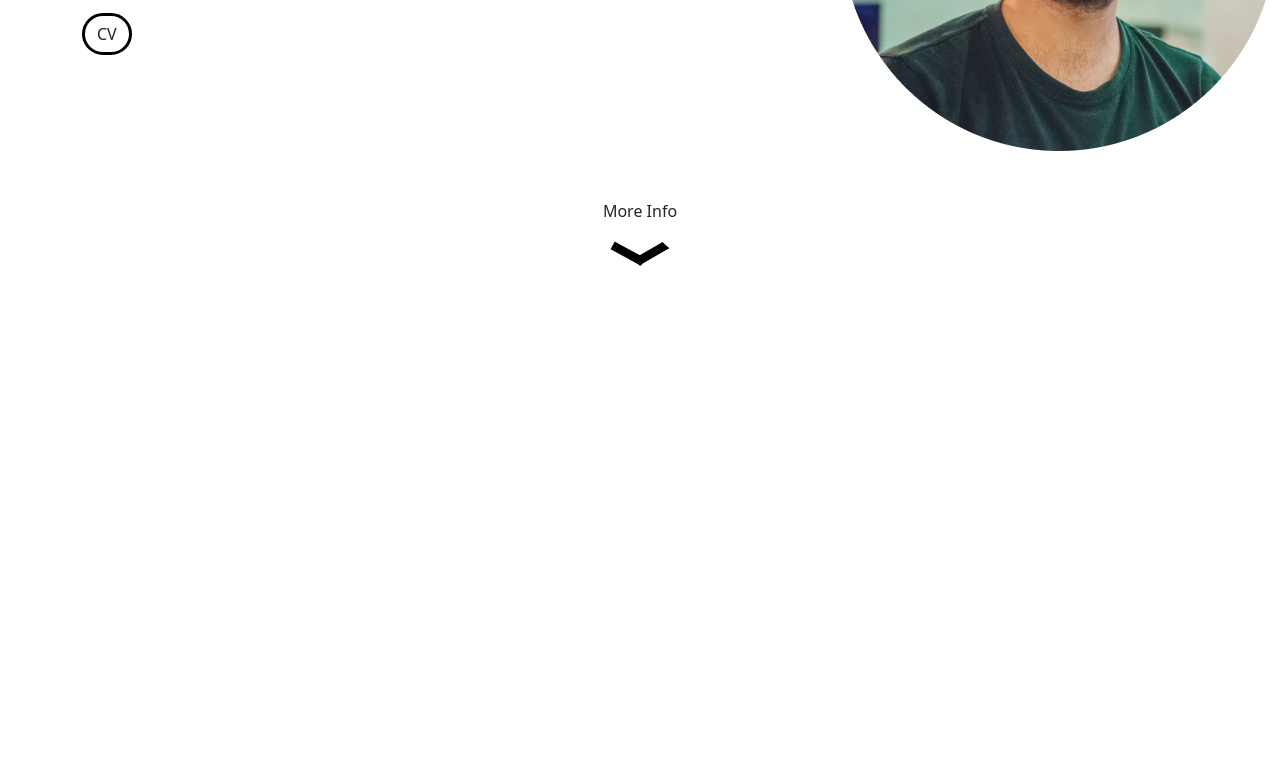
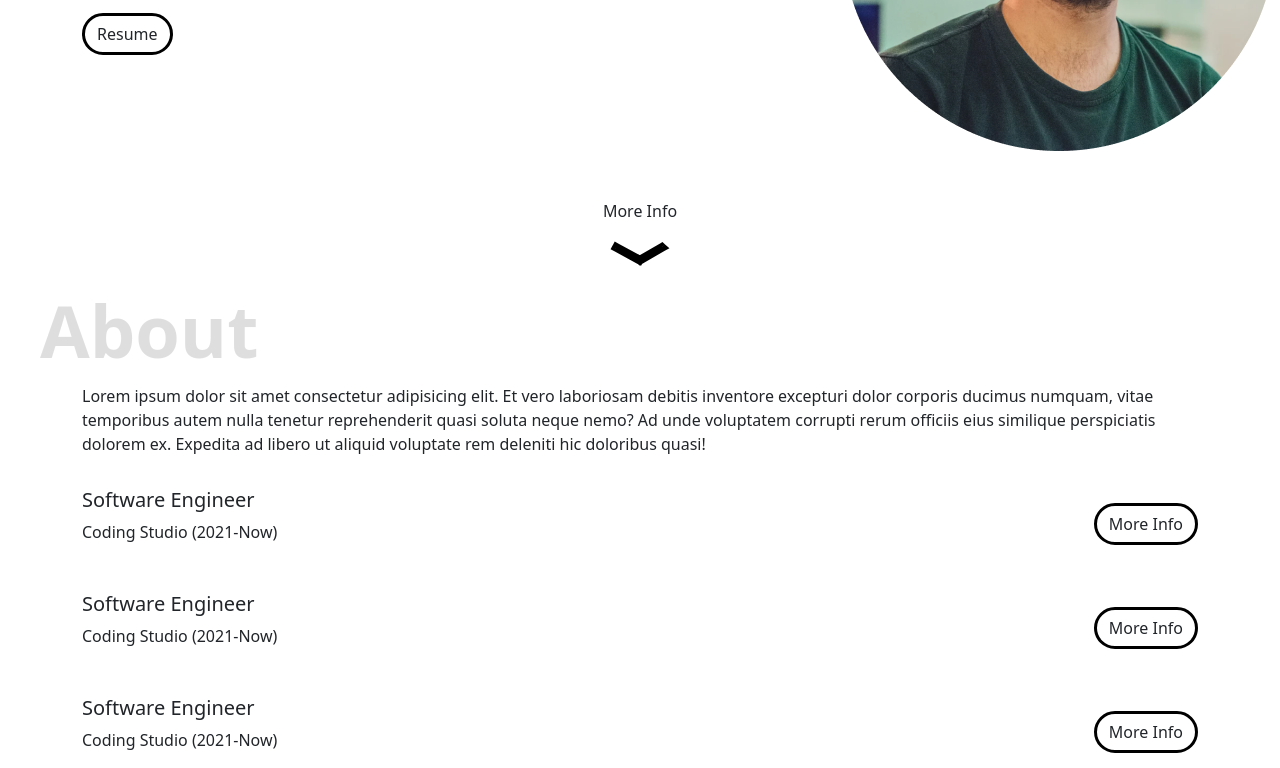
Before and after one commit to irsyadakmal99/LatihanCodingStudio-Portofolio, a plain HTML site: page index.html in a window 1280 px wide. Shown: the part 473-1241 px from the top of the page. Before the commit the page ends 800 px from the top, so only its background shows below. Drawn offline with nearby package versions, Linux system fonts and the light colour scheme.

Commit message:
add about

```diff
--- a/index.css
+++ b/index.css
@@ -1,10 +1,18 @@
-.navbar {
-    background-color: white;
-    box-shadow: 0 0 0 4px rgba(0, 0, 0, 0.25);
+section {
+    padding-top: 128px;
+    position: relative;
 }
 
-section {
-    padding-top: 128px;
+section::before {
+    z-index: -1;
+    content: '';
+    font-size: 72px;
+    color: gray;
+    opacity: 0.25;
+    position: absolute;
+    font-weight: 700;
+    top: 20px;
+    left: -30px;
 }
 
 .btn.button {
@@ -12,10 +20,15 @@ section {
     border-radius: 24px;
 }
 
-.btn.button:hover {
+.btn.button:hover, .btn.button.active {
     border: 3px solid black;
     background-color: black;
     color: white;
+}
+
+.navbar {
+    background-color: white;
+    box-shadow: 0 0 0 4px rgba(0, 0, 0, 0.25);
 }
 
 .home h1 {
@@ -23,10 +36,10 @@ section {
 }
 
 .home h3 {
-    font-size:48px;
+    font-size: 48px;
 }
 
-.home .arrow img {
+.home .arrow img{
     width: 60px;
 }
 
@@ -34,13 +47,33 @@ section {
     animation: 2s upDown infinite;
 }
 
+.about::before {
+    content: 'About';
+}
+
+.about-exp-item {
+    margin-top: 32px;
+}
+
+.about-exp-item-header {
+    display: flex;
+    align-items: center;
+    justify-content: space-between;
+}
+
+.about-exp-item-detail {
+    display: none;
+}
+
 @keyframes upDown {
     0% {
         transform: translateY(0);
     }
+
     50% {
         transform: translateY(10px);
     }
+
     100% {
         transform: translateY(0);
     }
--- a/index.html
+++ b/index.html
@@ -2,13 +2,10 @@
 <html lang="en">
 <head>
     <meta charset="UTF-8">
+    <meta http-equiv="X-UA-Compatible" content="IE=edge">
     <meta name="viewport" content="width=device-width, initial-scale=1.0">
-    <title>Portofolio Irsyad Akmal</title>
-
-    <!--Link Boostrap  -->
-     <link href="https://cdn.jsdelivr.net/npm/bootstrap@5.3.3/dist/css/bootstrap.min.css" rel="stylesheet" integrity="sha384-QWTKZyjpPEjISv5WaRU9OFeRpok6YctnYmDr5pNlyT2bRjXh0JMhjY6hW+ALEwIH" crossorigin="anonymous">
-
-    <!-- Link css -->
+    <title>Portfolio Irsyad Akmal</title>
+    <link href="https://cdn.jsdelivr.net/npm/bootstrap@5.2.1/dist/css/bootstrap.min.css" rel="stylesheet" integrity="sha384-iYQeCzEYFbKjA/T2uDLTpkwGzCiq6soy8tYaI1GyVh/UjpbCx/TYkiZhlZB6+fzT" crossorigin="anonymous">
     <link rel="stylesheet" href="index.css">
 </head>
 <body>
@@ -40,25 +37,59 @@
     <section id="home" class="home container">
         <div class="row d-flex align-items-center">
             <div class="col-8">
-            <h3 class="fw-semibold">Hi,I'am</h3>
+                <h3 class="fw-semibold">Hi! I am</h3>
                 <h1 class="fw-bold">Irsyad Akmal</h1>
-            <p>I"m Junior Software Enginer</p>
-            <a class="btn button" href="CV - Irsyad Akmal.pdf" download="">CV</a>
+                <p>I am Software Engineer based in Indonesia</p>
+                <a class="btn button" href="CV - Irsyad Akmal.pdf" download>Resume</a>
             </div>
             <div class="col-4">
-        <img src="Image/potrait.png" alt="potrait">
+                <img src="Image/potrait.png" alt="Potrait">
             </div>
         </div>
-
         <div class="arrow w-100 d-flex align-items-center flex-column mt-5">
-        <a class="text-decoration-none text-dark" href="#">More Info</a>
-        <img id="arrow" class="mt-2" src="Image/arrow.svg" alt="arrow icon">
+            <a class="text-decoration-none text-dark" href="#about">More Info</a>
+            <img id="arrow" class="mt-2" src="Image/arrow.svg"arrow icon">
         </div>
     </section>
-    <!-- Link JS -->
-    <script src="https://cdn.jsdelivr.net/npm/@popperjs/core@2.11.8/dist/umd/popper.min.js" integrity="sha384-I7E8VVD/ismYTF4hNIPjVp/Zjvgyol6VFvRkX/vR+Vc4jQkC+hVqc2pM8ODewa9r" crossorigin="anonymous"></script>
-    <script src="https://cdn.jsdelivr.net/npm/bootstrap@5.3.3/dist/js/bootstrap.min.js" integrity="sha384-0pUGZvbkm6XF6gxjEnlmuGrJXVbNuzT9qBBavbLwCsOGabYfZo0T0to5eqruptLy" crossorigin="anonymous"></script>
-    <script src="https://code.jquery.com/jquery-3.7.1.min.js" integrity="sha256-/JqT3SQfawRcv/BIHPThkBvs0OEvtFFmqPF/lYI/Cxo=" crossorigin="anonymous"></script>
+
+    <section id="about" class="about container">
+        <p>Lorem ipsum dolor sit amet consectetur adipisicing elit. Et vero laboriosam debitis inventore excepturi dolor corporis ducimus numquam, vitae temporibus autem nulla tenetur reprehenderit quasi soluta neque nemo? Ad unde voluptatem corrupti rerum officiis eius similique perspiciatis dolorem ex. Expedita ad libero ut aliquid voluptate rem deleniti hic doloribus quasi!</p>
+        <div class="about-exp">
+            <div class="about-exp-item">
+                <div class="about-exp-item-header">
+                    <div>
+                        <h5>Software Engineer</h5>
+                        <p>Coding Studio (2021-Now)</p>
+                    </div>
+                    <button class="btn button" onclick="toggleDetail(event)">More Info</button>
+                </div>
+                <p class="about-exp-item-detail">Lorem ipsum dolor sit amet consectetur adipisicing elit. Reprehenderit quisquam, rerum nisi laborum labore est dolores neque fuga esse commodi nam quia atque aut dolorum! Culpa reprehenderit quo voluptates laboriosam.</p>
+            </div>
+            <div class="about-exp-item">
+                <div class="about-exp-item-header">
+                    <div>
+                        <h5>Software Engineer</h5>
+                        <p>Coding Studio (2021-Now)</p>
+                    </div>
+                    <button class="btn button" onclick="toggleDetail(event)">More Info</button>
+                </div>
+                <p class="about-exp-item-detail">Lorem ipsum dolor sit amet consectetur adipisicing elit. Reprehenderit quisquam, rerum nisi laborum labore est dolores neque fuga esse commodi nam quia atque aut dolorum! Culpa reprehenderit quo voluptates laboriosam.</p>
+            </div>
+            <div class="about-exp-item">
+                <div class="about-exp-item-header">
+                    <div>
+                        <h5>Software Engineer</h5>
+                        <p>Coding Studio (2021-Now)</p>
+                    </div>
+                    <button class="btn button" onclick="toggleDetail(event)">More Info</button>
+                </div>
+                <p class="about-exp-item-detail">Lorem ipsum dolor sit amet consectetur adipisicing elit. Reprehenderit quisquam, rerum nisi laborum labore est dolores neque fuga esse commodi nam quia atque aut dolorum! Culpa reprehenderit quo voluptates laboriosam.</p>
+            </div>
+        </div>
+    </section>
+    <script src="https://cdn.jsdelivr.net/npm/@popperjs/core@2.11.6/dist/umd/popper.min.js" integrity="sha384-oBqDVmMz9ATKxIep9tiCxS/Z9fNfEXiDAYTujMAeBAsjFuCZSmKbSSUnQlmh/jp3" crossorigin="anonymous"></script>
+    <script src="https://cdn.jsdelivr.net/npm/bootstrap@5.2.1/dist/js/bootstrap.min.js" integrity="sha384-7VPbUDkoPSGFnVtYi0QogXtr74QeVeeIs99Qfg5YCF+TidwNdjvaKZX19NZ/e6oz" crossorigin="anonymous"></script>
+    <script src="https://code.jquery.com/jquery-3.6.1.min.js" integrity="sha256-o88AwQnZB+VDvE9tvIXrMQaPlFFSUTR+nldQm1LuPXQ=" crossorigin="anonymous"></script>
     <script src="index.js"></script>
 </body>
 </html>
--- a/index.js
+++ b/index.js
@@ -0,0 +1,13 @@
+function toggleDetail(e) {
+    const target = $(e.target)
+
+    if($(target).hasClass("active")){
+        $(target).html("More Info").rmeoveClass("active")
+    } else {
+        $(target).html("Less Info").addClass("active");
+    }
+
+    const item = $(target).parents(".about-exp-item")
+    const detail = $(item).children(".about-exp-item-detail")
+    $(detail).slideToggle()
+}
```
Lines whose indentation alone changed are shown as unchanged.
